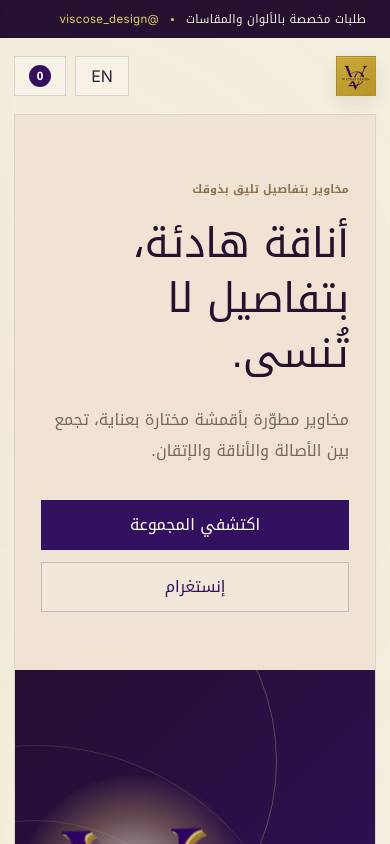
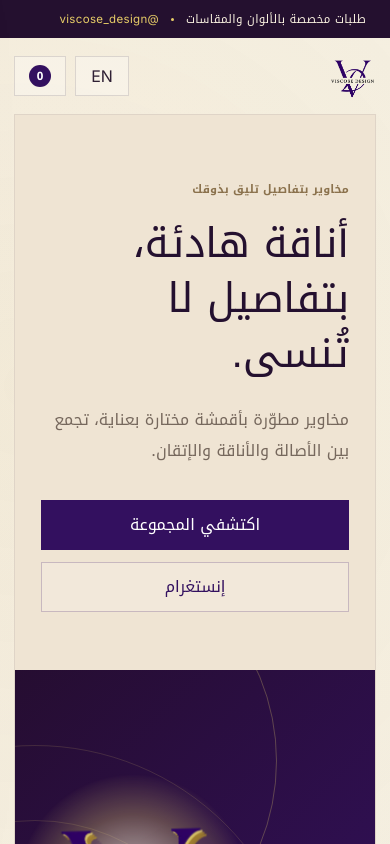
Before and after one commit to ghassan9969-dot/viscose-store, a React (Vite) app: page / in a window 390 px wide. Shown: the top 844 px of the page. Built offline with nearby package versions, Linux system fonts and the light colour scheme.

Commit message:
Use transparent 2D logo in header and footer

```diff
--- a/src/logo-treatment.css
+++ b/src/logo-treatment.css
@@ -5,17 +5,16 @@
   background: transparent;
 }
 
-/* Header + footer: clean 2D mark inside the brand gold tile. */
+/* Header + footer: clean transparent 2D mark, no gold tile. */
 .monogram--compact {
-  width: 46px;
-  height: 46px;
-  padding: 5px;
+  width: 58px;
+  height: 58px;
+  padding: 0;
   object-fit: contain;
-  background: linear-gradient(145deg, #caaa35 0%, #b89428 100%);
-  border: 1px solid rgba(51, 16, 95, 0.12);
-  box-shadow:
-    inset 0 1px 0 rgba(255, 255, 255, 0.2),
-    0 8px 18px rgba(47, 32, 52, 0.08);
+  background: transparent;
+  border: 0;
+  box-shadow: none;
+  filter: none;
 }
 
 /* Home hero: same artwork, presented with restrained dimensional depth. */
@@ -108,9 +107,9 @@
 
 @media (max-width: 640px) {
   .monogram--compact {
-    width: 40px;
-    height: 40px;
-    padding: 4px;
+    width: 46px;
+    height: 46px;
+    padding: 0;
   }
 
   .hero-logo .monogram {
```
